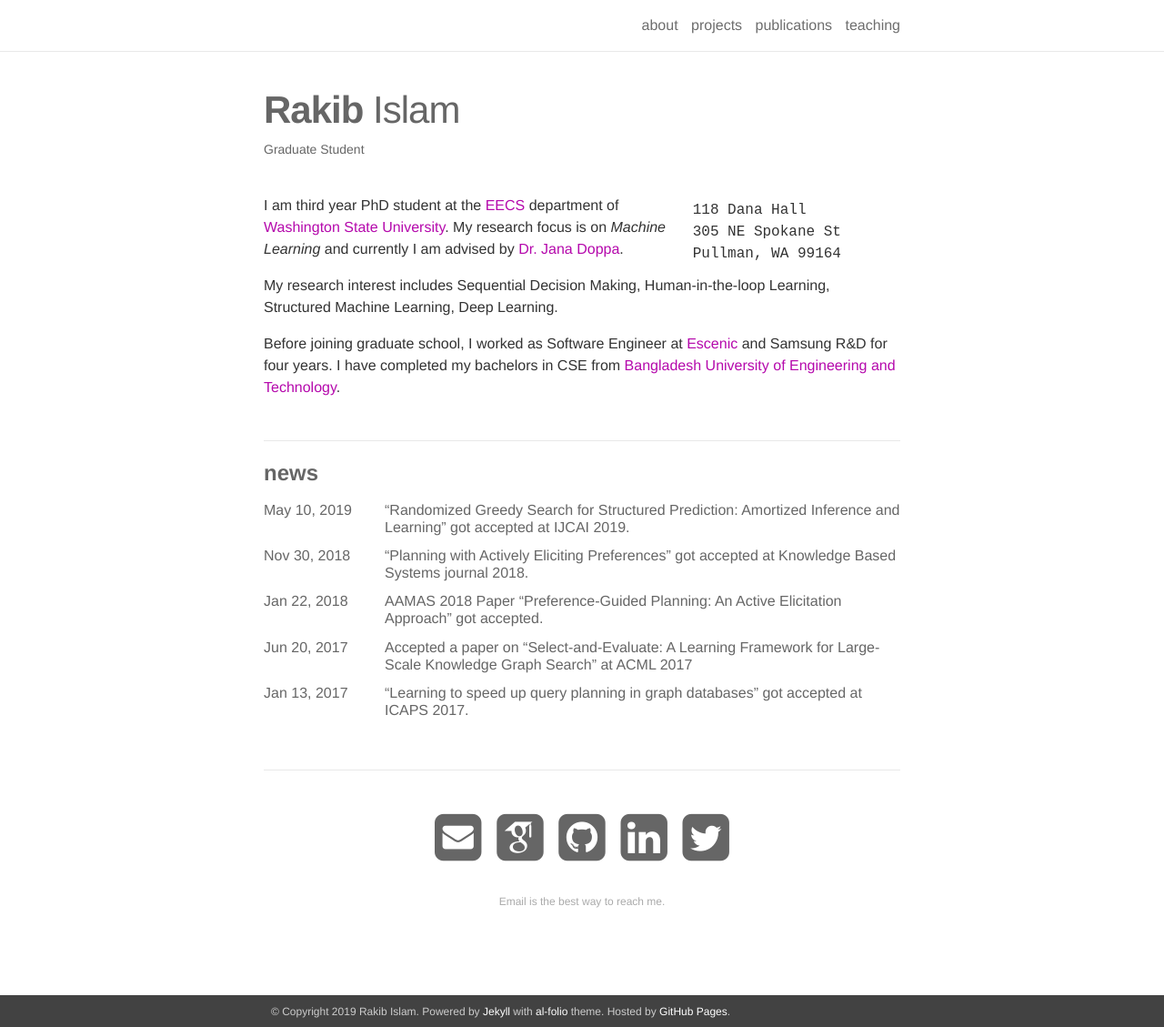
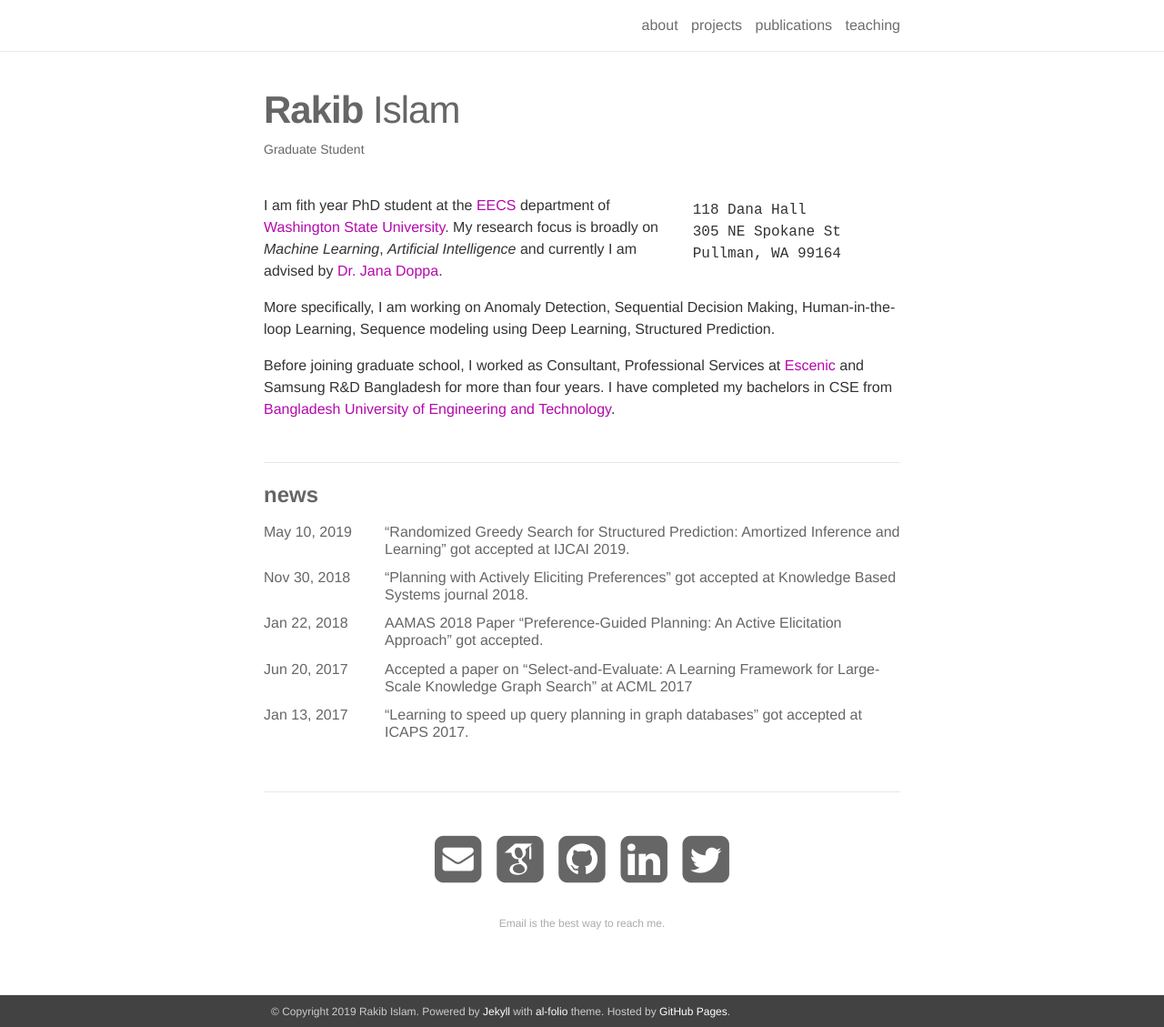
Before and after one commit to rislam/rislam.github.io, a Jekyll site: the page built from _pages/about.md, in a window 1280 px wide and 1129 px high. Shown: the whole window at 91% size. Built offline with Jekyll 4.4.1, drawn with Linux system fonts in a browser that asks for light colours; nearby versions of some CDN libraries; some web fonts are replaced; comment, search, counter and statistics services are not loaded.

Commit message:
2019 changes

```diff
--- a/_pages/about.md
+++ b/_pages/about.md
@@ -14,11 +14,11 @@ profile:
 news: true
 social: true
 ---
-I am third year PhD student at the [EECS](https://school.eecs.wsu.edu) department of [Washington State University](https://wsu.edu/). My research focus is on *Machine Learning* and currently I am advised by [Dr. Jana Doppa](http://eecs.wsu.edu/~jana/).
+I am fith year PhD student at the [EECS](https://school.eecs.wsu.edu) department of [Washington State University](https://wsu.edu/). My research focus is broadly on *Machine Learning*, *Artificial Intelligence* and currently I am advised by [Dr. Jana Doppa](http://eecs.wsu.edu/~jana/).
 
-My research interest includes Sequential Decision Making, Human-in-the-loop Learning, Structured Machine Learning, Deep Learning.
+More specifically, I am working on Anomaly Detection, Sequential Decision Making, Human-in-the-loop Learning, Sequence modeling using Deep Learning, Structured Prediction.
 
-Before joining graduate school, I worked as Software Engineer at [Escenic](http://www.escenic.com/) and Samsung R&D for four years. I have completed my bachelors in CSE from [Bangladesh University of Engineering and Technology](http://cse.buet.ac.bd/).
+Before joining graduate school, I worked as Consultant, Professional Services at [Escenic](http://www.escenic.com/) and Samsung R&D Bangladesh for more than four years. I have completed my bachelors in CSE from [Bangladesh University of Engineering and Technology](http://cse.buet.ac.bd/).
 
 
 
```
